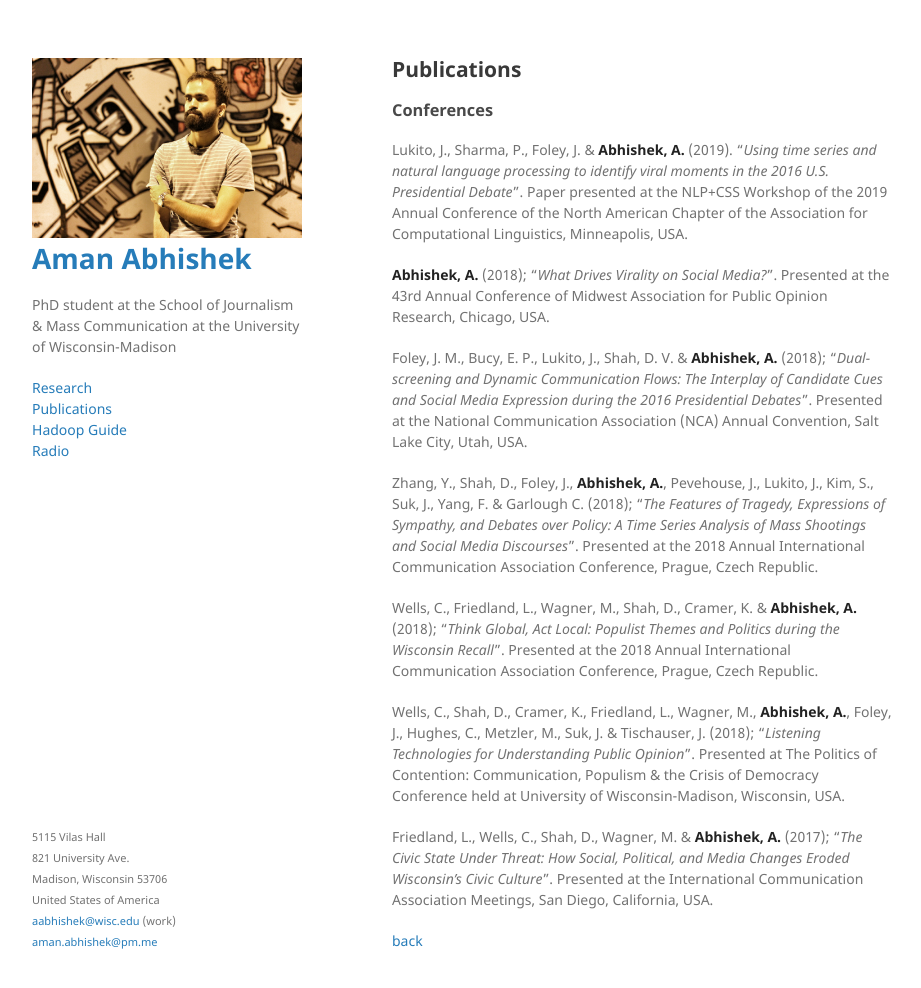
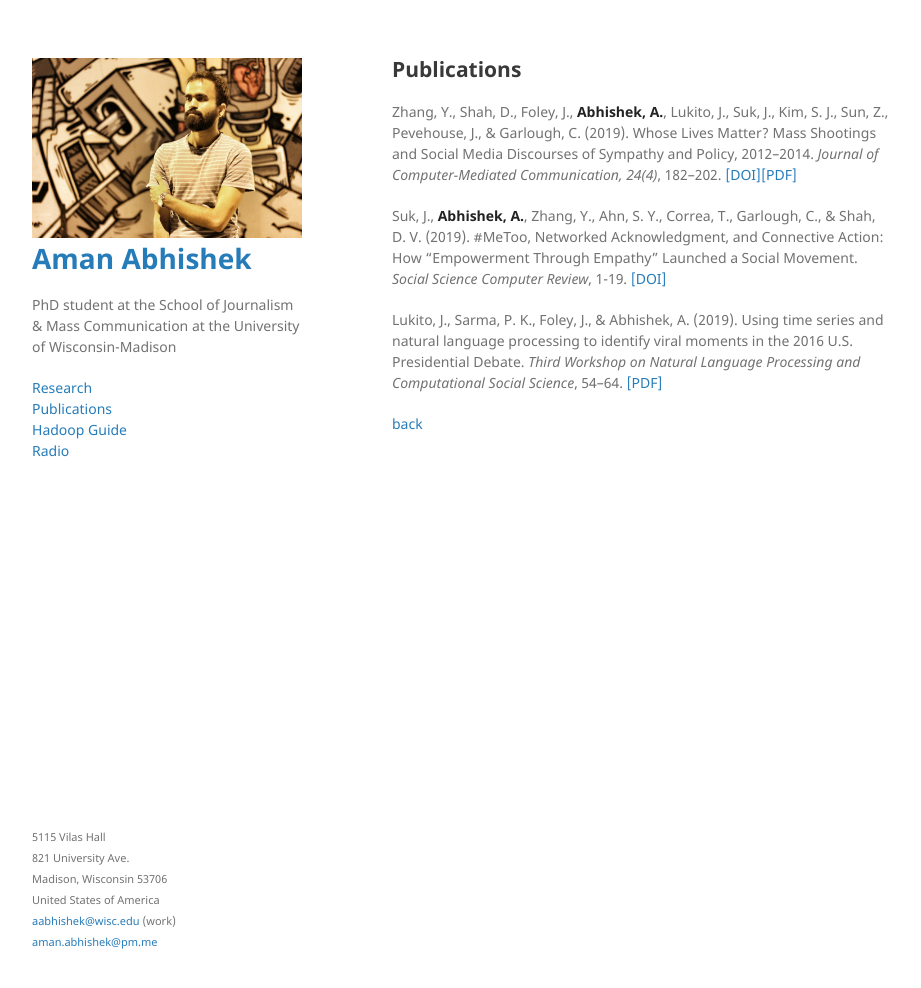
Before and after one commit to aman-abhishek/aman-abhishek.github.io, a Jekyll site: the page built from publications.md, in a window 1280 px wide and 1021 px high. Shown: the top 988 px of the window, without its empty margins (178-1099 px from the left). Built offline with Jekyll 4.4.1, drawn with Linux system fonts in a browser that asks for light colours; our own code applies the rules of GitHub Pages for plain Markdown files.

```diff
--- a/publications.md
+++ b/publications.md
@@ -4,9 +4,14 @@ layout: default
 
 ## Publications
 
-<!-- ### Peer-reviewed Journal Articles -->
+Zhang, Y., Shah, D., Foley, J., **Abhishek, A.**, Lukito, J., Suk, J., Kim, S. J., Sun, Z., Pevehouse, J., & Garlough, C. (2019). Whose Lives Matter? Mass Shootings and Social Media Discourses of Sympathy and Policy, 2012–2014. _Journal of Computer-Mediated Communication, 24(4)_, 182–202. [[DOI]](https://doi.org/10.1093/jcmc/zmz009)[[PDF]](https://drive.google.com/file/d/1N4HK6uPriSAhBYcm3MxJwgs6JIipldoi/view?usp=sharing)
 
-### Conferences
+Suk, J., **Abhishek, A.**, Zhang, Y., Ahn, S. Y., Correa, T., Garlough, C., & Shah, D. V. (2019). #MeToo, Networked Acknowledgment, and Connective Action: How “Empowerment Through Empathy” Launched a Social Movement. _Social Science Computer Review_, 1-19. [[DOI]](https://doi.org/10.1093/jcmc/zmz009)
+
+Lukito, J., Sarma, P. K., Foley, J., & Abhishek, A. (2019). Using time series and natural language processing to identify viral moments in the 2016 U.S. Presidential Debate. _Third Workshop on Natural Language Processing and Computational Social Science_, 54–64. [[PDF]](https://drive.google.com/file/d/1B7qazOpFsZ38lNb8bcQg1Jzhm25rRWw-/view?usp=sharing)
+
+
+<!-- ### Conferences
 
 Lukito, J., Sharma, P., Foley, J. & **Abhishek, A.** (2019). "_Using time series and natural language processing to identify viral moments in the 2016 U.S. Presidential Debate_". Paper presented at the NLP+CSS Workshop of the 2019 Annual Conference of the North American Chapter of the Association for Computational Linguistics, Minneapolis, USA.
 
@@ -21,5 +26,5 @@ Wells, C., Friedland, L., Wagner, M., Shah, D., Cramer, K. & **Abhishek, A.** (2
 Wells, C., Shah, D., Cramer, K., Friedland, L., Wagner, M., **Abhishek, A.**, Foley, J., Hughes, C., Metzler, M., Suk, J. & Tischauser, J. (2018); "*Listening Technologies for Understanding Public Opinion*". Presented at The Politics of Contention: Communication, Populism & the Crisis of Democracy Conference held at University of Wisconsin-Madison, Wisconsin, USA.
 
 Friedland, L., Wells, C., Shah, D., Wagner, M. & **Abhishek, A.** (2017); "*The Civic State Under Threat: How Social, Political, and Media Changes Eroded Wisconsin’s Civic Culture*".  Presented at the International Communication Association Meetings, San Diego, California, USA.
-
+ -->
 [back](./)
```
